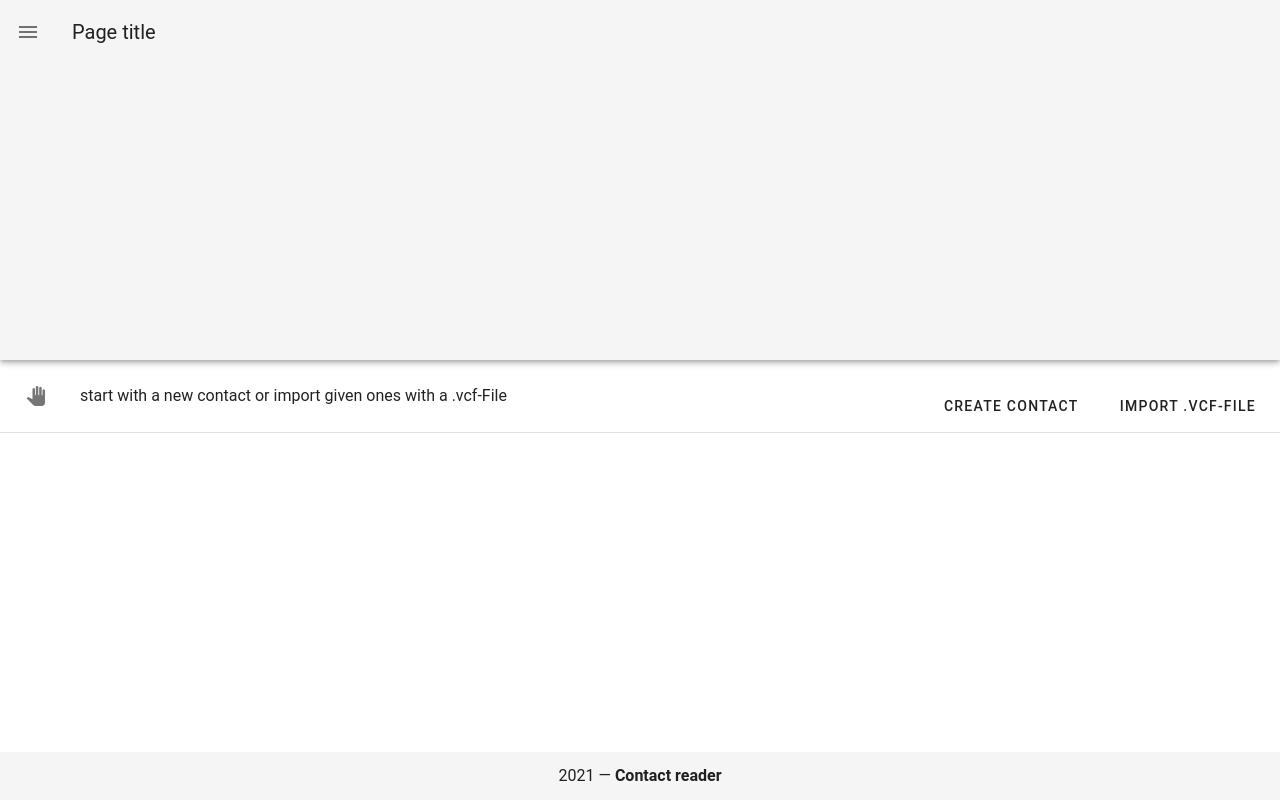
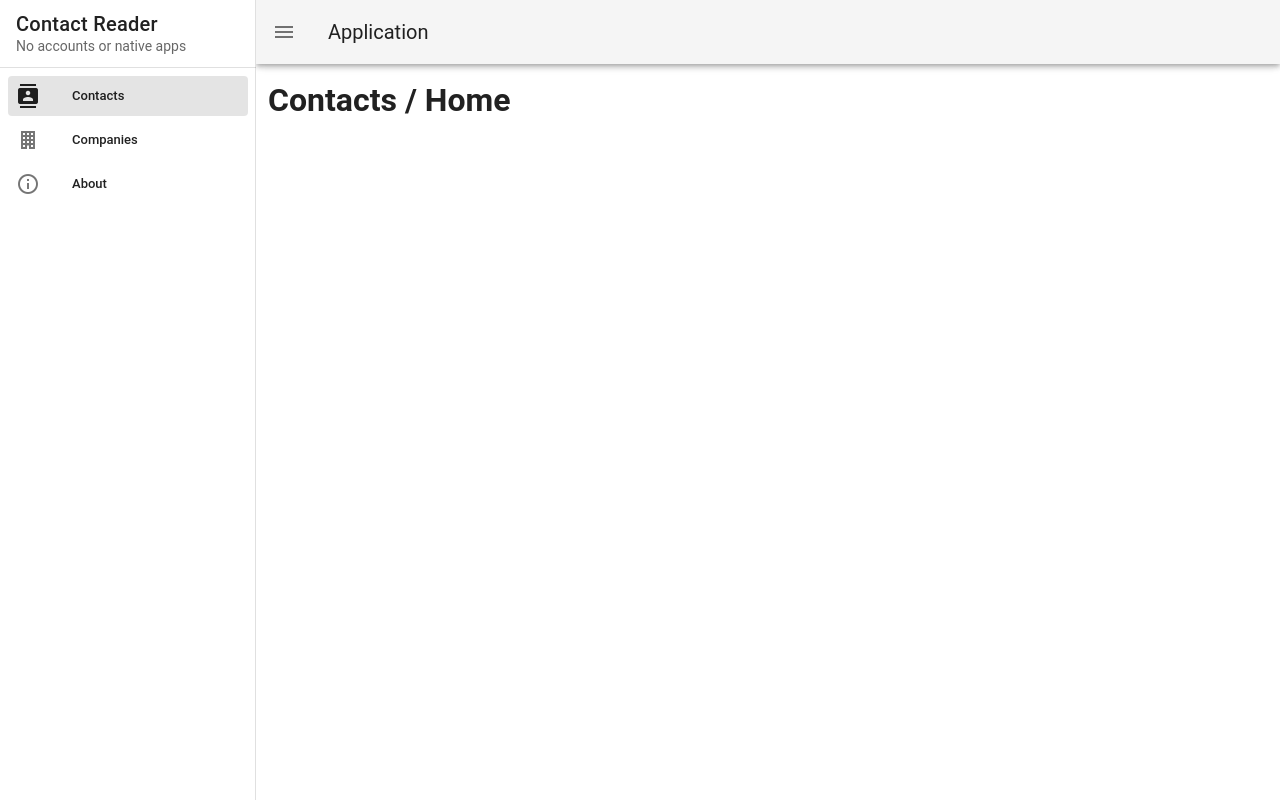
Before and after one commit to despokd/web-contact-reader, a Vue app: page /#/ in a window 1280 px wide. Built offline with nearby package versions, Linux system fonts and the light colour scheme.

Commit message:
Setup app layout from scratch

```diff
--- a/package.json
+++ b/package.json
@@ -21,6 +21,7 @@
     "@mdi/js": "^5.9.55",
     "@vue/cli-plugin-babel": "^4.5.11",
     "@vue/cli-plugin-eslint": "^4.5.11",
+    "@vue/cli-plugin-pwa": "^4.5.11",
     "@vue/cli-plugin-router": "^4.5.11",
     "@vue/cli-plugin-vuex": "^4.5.11",
     "@vue/cli-service": "^4.5.11",
--- a/src/App.vue
+++ b/src/App.vue
@@ -1,36 +1,60 @@
 <template>
-  <v-app>
-    <NavigationDrawer />
-    <AppBar />
+  <v-app id="inspire">
+    <v-navigation-drawer v-model="drawer" app>
+      <v-list-item>
+        <v-list-item-content>
+          <v-list-item-title class="title">
+            Contact reader
+          </v-list-item-title>
+          <v-list-item-subtitle>
+            No accounts or native apps
+          </v-list-item-subtitle>
+        </v-list-item-content>
+      </v-list-item>
 
-    <!-- Sizes your content based upon application components -->
+      <v-divider></v-divider>
+
+      <v-list dense nav>
+        <v-list-item v-for="item in items" :key="item.title" :to="item.to">
+          <v-list-item-icon>
+            <v-icon>{{ item.icon }}</v-icon>
+          </v-list-item-icon>
+
+          <v-list-item-content>
+            <v-list-item-title>{{ item.title }}</v-list-item-title>
+          </v-list-item-content>
+        </v-list-item>
+      </v-list>
+    </v-navigation-drawer>
+
+    <v-app-bar app>
+      <v-app-bar-nav-icon @click="drawer = !drawer"></v-app-bar-nav-icon>
+
+      <v-toolbar-title>Application</v-toolbar-title>
+    </v-app-bar>
+
     <v-main>
-      <QuickStart />
-
-      <!-- Provides the application the proper gutter -->
       <v-container fluid>
-        <!-- If using vue-router -->
         <router-view></router-view>
       </v-container>
     </v-main>
-
-    <Footer />
   </v-app>
 </template>
 
-<style lang="scss"></style>
+<style lang="scss">
+.title {
+  text-transform: capitalize;
+}
+</style>
 <script>
-import NavigationDrawer from "@/components/NavigationDrawer.vue";
-import AppBar from "@/components/AppBar.vue";
-import Footer from "@/components/Footer.vue";
-import QuickStart from "@/components/QuickStart.vue";
-
 export default {
-  components: {
-    NavigationDrawer,
-    AppBar,
-    Footer,
-    QuickStart,
-  },
+  data: () => ({
+    drawer: null,
+    items: [
+      { title: "Contacts", icon: "mdi-contacts", to: "/" },
+      { title: "Companies", icon: "mdi-office-building", to: "/companies" },
+      { title: "About", icon: "mdi-information-outline", to: "/about" },
+    ],
+  }),
 };
 </script>
--- a/src/components/AppBar.vue
+++ /dev/null
@@ -1,15 +0,0 @@
-<template>
-  <v-app-bar>
-    <v-app-bar-nav-icon @click="drawer = true"></v-app-bar-nav-icon>
-
-    <v-toolbar-title>Page title</v-toolbar-title>
-
-    <v-spacer></v-spacer>
-  </v-app-bar>
-</template>
-
-<script>
-export default {
-    drawer: false
-}
-</script>
--- a/src/components/Footer.vue
+++ /dev/null
@@ -1,10 +0,0 @@
-<template>
-  <v-footer padless>
-    <v-col
-      class="text-center"
-      cols="12"
-    >
-      {{ new Date().getFullYear() }} — <strong>{{ $t('appName') }}</strong>
-    </v-col>
-  </v-footer>
-</template>
--- a/src/components/NavigationDrawer.vue
+++ /dev/null
@@ -1,44 +0,0 @@
-<template>
-  <v-navigation-drawer app v-model="drawer">
-    <v-list-item>
-      <v-list-item-content>
-        <v-list-item-title class="title">
-          Application
-        </v-list-item-title>
-        <v-list-item-subtitle>
-          subtext
-        </v-list-item-subtitle>
-      </v-list-item-content>
-    </v-list-item>
-
-    <v-divider></v-divider>
-
-    <v-list dense nav>
-      <v-list-item v-for="item in items" :key="item.title" link>
-        <v-list-item-icon>
-          <v-icon>{{ item.icon }}</v-icon>
-        </v-list-item-icon>
-
-        <v-list-item-content>
-          <v-list-item-title>{{ item.title }}</v-list-item-title>
-        </v-list-item-content>
-      </v-list-item>
-    </v-list>
-  </v-navigation-drawer>
-</template>
-
-<script>
-export default {
-  data() {
-    return {
-      drawer: false,
-      items: [
-        { title: "Dashboard", icon: "mdi-view-dashboard" },
-        { title: "Photos", icon: "mdi-image" },
-        { title: "About", icon: "mdi-help-box" },
-      ],
-      right: null,
-    };
-  },
-};
-</script>
--- a/src/router/index.js
+++ b/src/router/index.js
@@ -1,27 +1,28 @@
-import Vue from 'vue'
-import VueRouter from 'vue-router'
-import ContactsCards from '../views/ContactsCards.vue'
+import Vue from "vue";
+import VueRouter from "vue-router";
 
-Vue.use(VueRouter)
+Vue.use(VueRouter);
 
 const routes = [
   {
-    path: '/',
-    name: 'ContactsCards',
-    component: ContactsCards
+    path: "/",
+    name: "Contacts",
+    component: () => import("@/views/Contacts.vue"),
   },
   {
-    path: '/about',
-    name: 'About',
-    // route level code-splitting
-    // this generates a separate chunk (about.[hash].js) for this route
-    // which is lazy-loaded when the route is visited.
-    component: () => import(/* webpackChunkName: "about" */ '../views/About.vue')
-  }
-]
+    path: "/companies",
+    name: "Companies",
+    component: () => import("@/views/Companies.vue"),
+  },
+  {
+    path: "/about",
+    name: "About",
+    component: () => import("@/views/About.vue"),
+  },
+];
 
 const router = new VueRouter({
-  routes
-})
+  routes,
+});
 
-export default router
+export default router;
--- /dev/null
+++ b/src/views/Companies.vue
@@ -0,0 +1,3 @@
+<template>
+  <h1>Companies</h1>
+</template>
--- /dev/null
+++ b/src/views/Contacts.vue
@@ -0,0 +1,3 @@
+<template>
+  <h1>Contacts / Home</h1>
+</template>
--- a/src/views/ContactsCards.vue
+++ /dev/null
@@ -1,13 +0,0 @@
-<template>
-  <div class="contacts-cards">
-
-  </div>
-</template>
-
-<script>
-export default {
-  name: 'ContactsCards',
-  components: {
-  }
-}
-</script>
```
Also changed, not shown: 1 other file (tests, documents, lock files or other folders).
